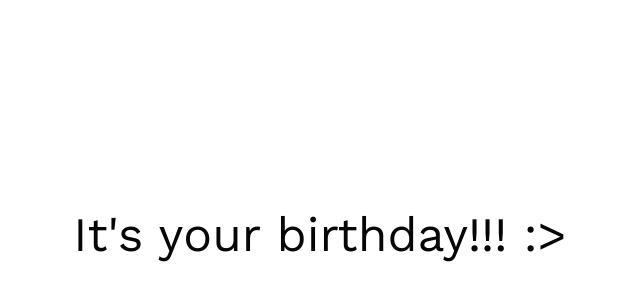
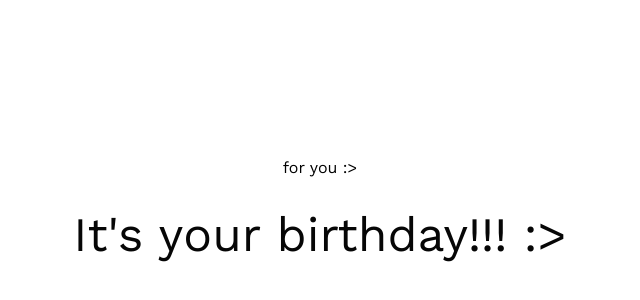
Before and after one commit to jaruy30/Happy_Birthday_Kim, a website: page index.html in a window 1280 px wide. Shown: the part 2-302 px from the top of the page, 320-960 px from the left. Drawn offline with nearby package versions, Linux system fonts and the light colour scheme.

Commit message:
Update index.html

```diff
--- a/index.html
+++ b/index.html
@@ -35,6 +35,7 @@
       <p class="idea-3">
         <span data-node-name="text4">I realised, I wanted to do something</span>
         <strong data-node-name="text4Adjective">special</strong>.</p>
+        <span data-node-name="text4">for you :></span>
       <p class="idea-4" data-node-name="text5Entry">Because,</p>
       <p class="idea-5">
         <span data-node-name="text5Content">You are Special</span>
```
